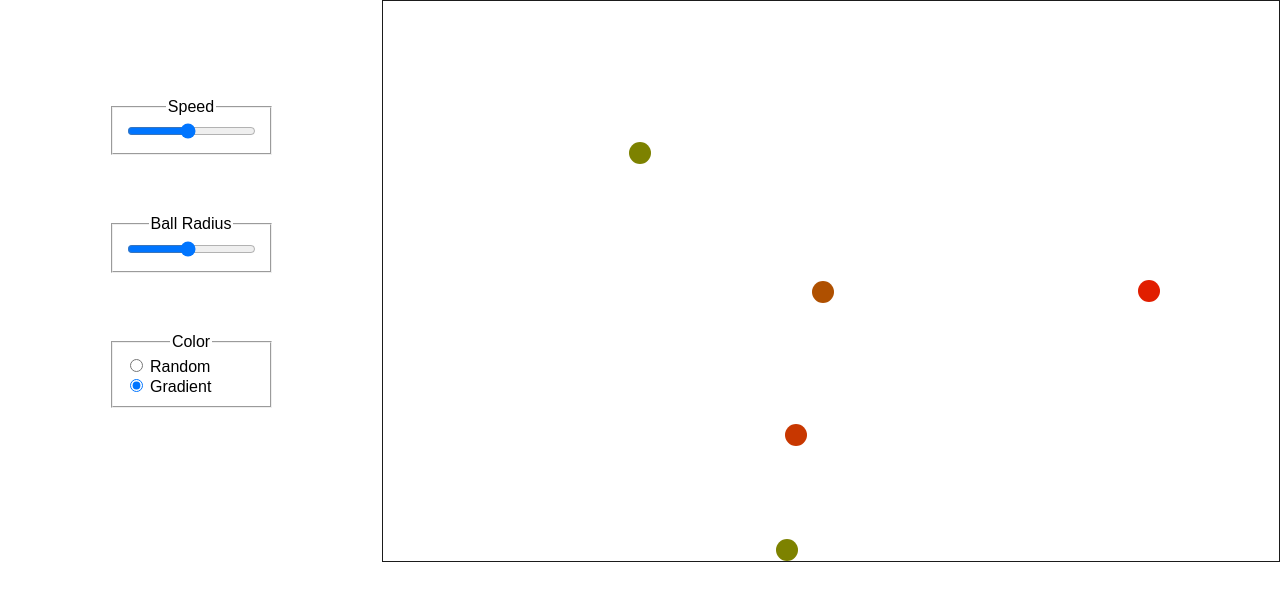
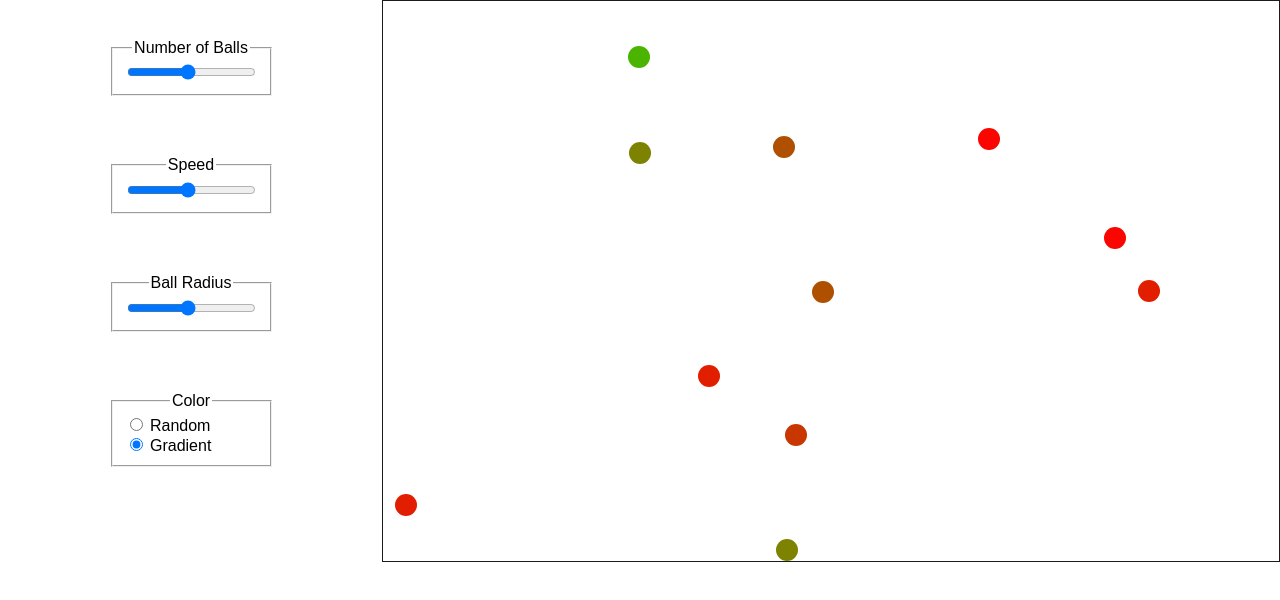
Before and after one commit to nimh-dot/Brownian-motion, a plain HTML site: page index.html in a window 1280 px wide. Drawn offline with Linux system fonts and the light colour scheme.

Commit message:
implement a change in the number of balls

```diff
--- a/index.html
+++ b/index.html
@@ -10,11 +10,21 @@
     <div class="main-wrapper">
         <form class="catalog-filter" action="https://echo.htmlacademy.ru/" method="get">
             <fieldset class="catalog-filter-group">
+                <legend class="catalog-filter-title">Number of Balls</legend>
+                <div class="range">
+                    <div class="range-scale">
+                        <div class="range-bar">
+                            <input id="number" type="range" min="1" max="20" step="1" value="10" oninput="changeNumber()">
+                        </div>
+                    </div>
+                </div>
+            </fieldset>
+            <fieldset class="catalog-filter-group">
                 <legend class="catalog-filter-title">Speed</legend>
                 <div class="range">
                     <div class="range-scale">
                         <div class="range-bar">
-                    <input class="guessSubmit2" id="speed" type="range" min="1" max="20" step="1" value="10" oninput="changeSpeed()">
+                            <input id="speed" type="range" min="1" max="20" step="1" value="10" oninput="changeSpeed()">
                         </div>
                     </div>
                 </div>
@@ -24,7 +34,7 @@
                 <div class="range">
                     <div class="range-scale">
                         <div class="range-bar">
-                      <input class="guessSubmit2" id="radius" type="range" min="1" max="20" step="1" value="10" oninput="changeRadius()">
+                            <input id="radius" type="range" min="1" max="20" step="1" value="10" oninput="changeRadius()">
                         </div>
                     </div>
                 </div>
--- a/scripts.js
+++ b/scripts.js
@@ -11,9 +11,13 @@ let getColor = (value) => {
 
 const speedRange = document.getElementById('speed');
 const radiusRange = document.getElementById('radius');
-// const ballCountRange = document.getElementById('number');
+const numberOfBallsRange = document.getElementById('number');
 const randomColorInput = document.getElementById('random');
 const gradientColorInput = document.getElementById('gradient');
+
+let radius = Number(radiusRange.value);
+let numberOfBalls = Number(numberOfBallsRange.value);
+
 
 class Canvas {
     constructor (parentElement, width, height) {
@@ -40,8 +44,6 @@ class Canvas {
 
 const canvasWrapper = document.getElementById('canvas-wrapper');
 const canvas = new Canvas(canvasWrapper, width, height);
-
-let radius = 10;
 
 
 class Ball {
@@ -70,7 +72,7 @@ canvas.draw(ball1);
 // create balls
 let ballList = [];
 
-for (let i=0; i<5; i++){
+for (let i=0; i<30; i++){
     ballList[i] = new Ball (
         getRandomInt(radius, width - radius),
         getRandomInt(radius, height - radius),
@@ -83,13 +85,17 @@ for (let i=0; i<5; i++){
 const animate = () => {
     requestAnimationFrame(animate);
     canvas.clear();
-    for (let ball of ballList) {
-        ball.update();
-        canvas.draw(ball);
+    for (let i = 0; i <= numberOfBalls; i++ ) {
+        ballList[i].update();
+        canvas.draw(ballList[i]);
     }
 }
 
 animate();
+
+const changeNumber = () => {
+    numberOfBalls = Number(numberOfBallsRange.value);
+}
 
 const changeRadius = () => {
     const newRadius = Number(radiusRange.value);
```
Lines whose indentation alone changed are shown as unchanged.
